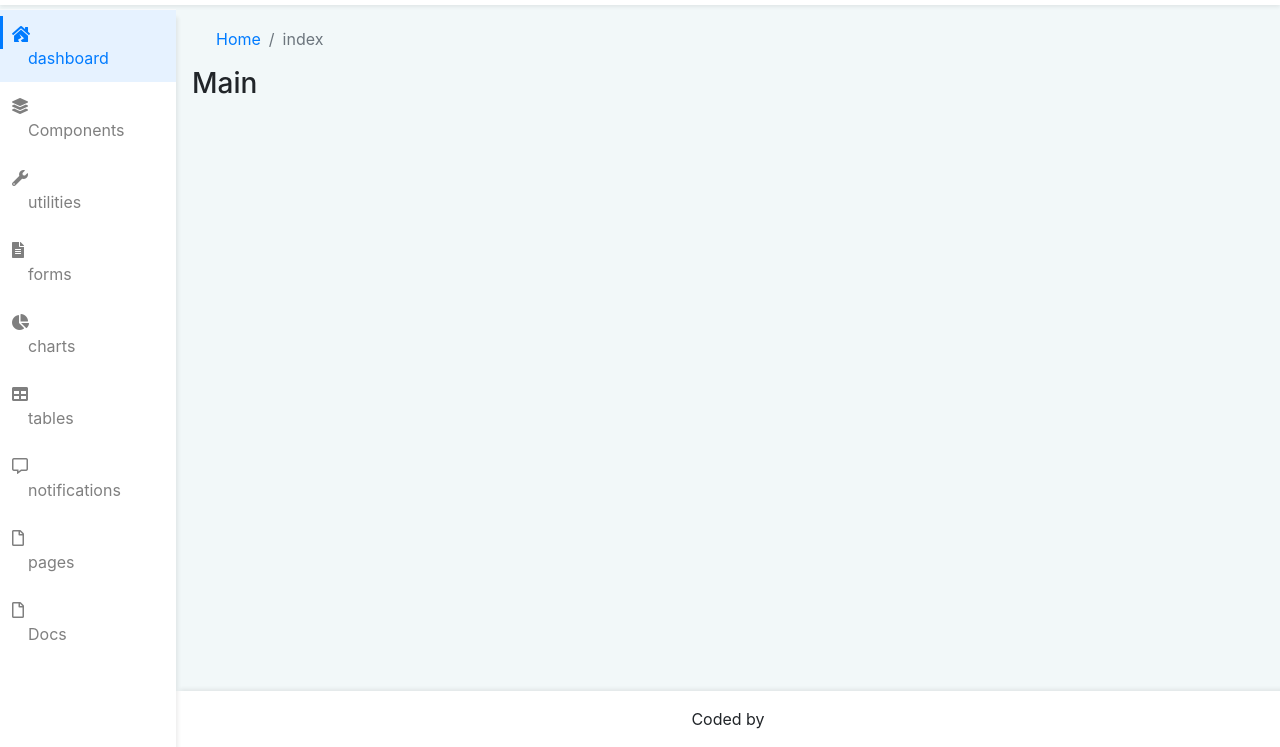
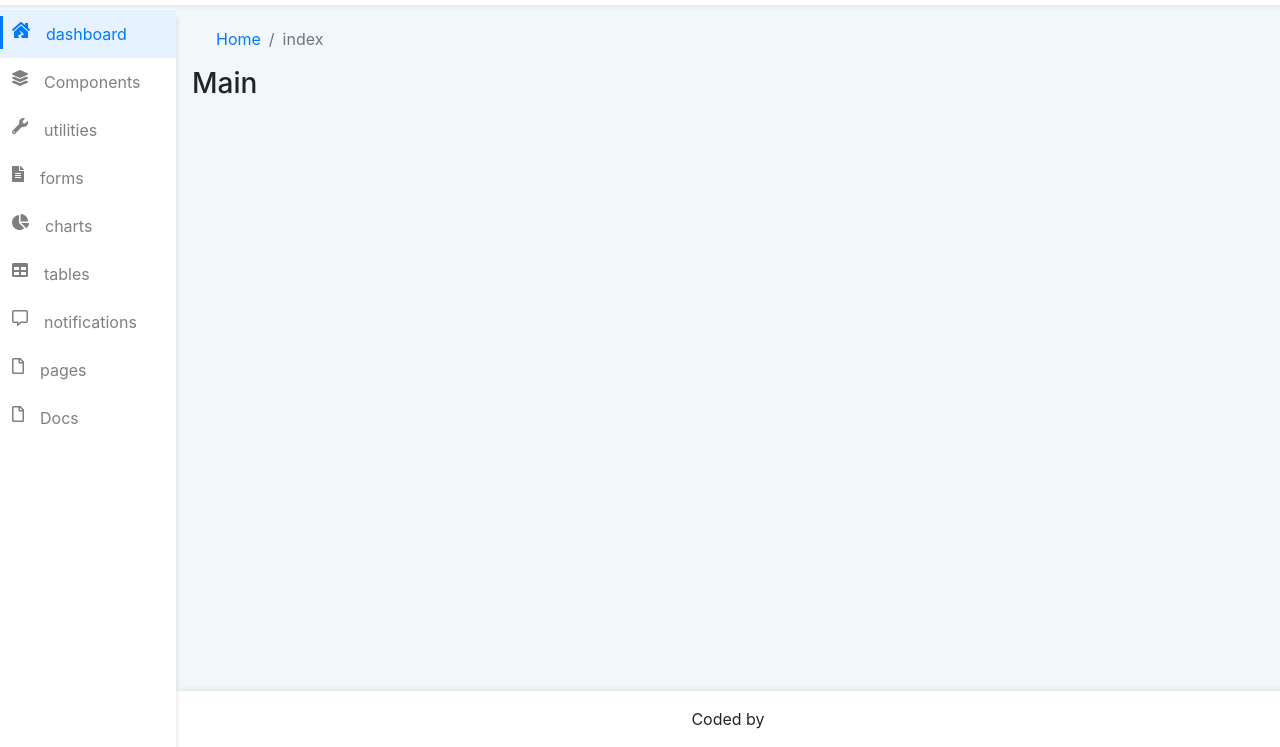
Before and after one commit to swaibat/Sassy-Admin, a plain HTML site: page index.html in a window 1280 px wide. Shown: the part 53-800 px from the top of the page. Drawn offline with Linux system fonts and the light colour scheme; a web font is replaced by a local one.

Commit message:
Setup navigation links

```diff
--- a/index.html
+++ b/index.html
@@ -25,17 +25,13 @@
             <div class="collapse navbar-collapse  order-sm-last order-lg-0 " id="navbarCollapse">
                 <ul class="d-flex flex-column  navbar-nav mr-auto sidenav bg-white" id="navAccordion">
                     <li class="nav-item p-1  active" id="hasSubItems" data-toggle="collapse" data-target="#dashboard" aria-controls="dashboard" aria-expanded="false">
-                        <a href="index.html" class="nav-link nav-link-collapse" data-toggle="tooltip" title="dashboard"><i class="fas fa-house-damage"></i>
-                            <div class="pl-3 title">dashboard</div>
-                        </a>
-                        <ul class="nav-second-level collapse " id="dashboard" data-parent="#navAccordion">
+                        <a href="index.html" class="nav-link nav-link-collapse d-flex " data-toggle="tooltip" title="dashboard"><i class="fas fa-house-damage"></i><span class="pl-3 title">dashboard</span></a>
+                        <ul class="nav-second-level rounded-bottom collapse " id="dashboard" data-parent="#navAccordion">
                         </ul>
                     </li>
                     <li class="nav-item p-1  " id="hasSubItems" data-toggle="collapse" data-target="#Components" aria-controls="Components" aria-expanded="false">
-                        <a href="#" class="nav-link nav-link-collapse" data-toggle="tooltip" title="Components"><i class="fas fa-layer-group"></i>
-                            <div class="pl-3 title">Components</div>
-                        </a>
-                        <ul class="nav-second-level collapse " id="Components" data-parent="#navAccordion">
+                        <a href="#" class="nav-link nav-link-collapse d-flex " data-toggle="tooltip" title="Components"><i class="fas fa-layer-group"></i><span class="pl-3 title">Components</span></a>
+                        <ul class="nav-second-level rounded-bottom collapse " id="Components" data-parent="#navAccordion">
                             <li><a class="nav-link " href="alerts.html"><span class="nav-link-text "><span class="nav-check"></span>alerts</span></a></li>
                             <li><a class="nav-link " href="badges.html"><span class="nav-link-text "><span class="nav-check"></span>badges</span></a></li>
                             <li><a class="nav-link " href="buttons.html"><span class="nav-link-text "><span class="nav-check"></span>buttons</span></a></li>
@@ -49,56 +45,44 @@
                         </ul>
                     </li>
                     <li class="nav-item p-1  " id="hasSubItems" data-toggle="collapse" data-target="#utilities" aria-controls="utilities" aria-expanded="false">
-                        <a href="#" class="nav-link nav-link-collapse" data-toggle="tooltip" title="utilities"><i class="fas fa-wrench"></i>
-                            <div class="pl-3 title">utilities</div>
-                        </a>
-                        <ul class="nav-second-level collapse " id="utilities" data-parent="#navAccordion">
+                        <a href="#" class="nav-link nav-link-collapse d-flex " data-toggle="tooltip" title="utilities"><i class="fas fa-wrench"></i><span class="pl-3 title">utilities</span></a>
+                        <ul class="nav-second-level rounded-bottom collapse " id="utilities" data-parent="#navAccordion">
                             <li><a class="nav-link " href="grid.html"><span class="nav-link-text "><span class="nav-check"></span>grid</span></a></li>
                             <li><a class="nav-link " href="flex-box.html"><span class="nav-link-text "><span class="nav-check"></span>flex-box</span></a></li>
                         </ul>
                     </li>
                     <li class="nav-item p-1  " id="hasSubItems" data-toggle="collapse" data-target="#forms" aria-controls="forms" aria-expanded="false">
-                        <a href="#" class="nav-link nav-link-collapse" data-toggle="tooltip" title="forms"><i class="fas fa-file-alt"></i>
-                            <div class="pl-3 title">forms</div>
-                        </a>
-                        <ul class="nav-second-level collapse " id="forms" data-parent="#navAccordion">
+                        <a href="#" class="nav-link nav-link-collapse d-flex " data-toggle="tooltip" title="forms"><i class="fas fa-file-alt"></i><span class="pl-3 title">forms</span></a>
+                        <ul class="nav-second-level rounded-bottom collapse " id="forms" data-parent="#navAccordion">
                             <li><a class="nav-link " href="basic_forms.html"><span class="nav-link-text "><span class="nav-check"></span>basic_forms</span></a></li>
                             <li><a class="nav-link " href="iconic_form.html"><span class="nav-link-text "><span class="nav-check"></span>iconic_form</span></a></li>
                             <li><a class="nav-link " href="text_editors.html"><span class="nav-link-text "><span class="nav-check"></span>text_editors</span></a></li>
                         </ul>
                     </li>
                     <li class="nav-item p-1  " id="hasSubItems" data-toggle="collapse" data-target="#charts" aria-controls="charts" aria-expanded="false">
-                        <a href="#" class="nav-link nav-link-collapse" data-toggle="tooltip" title="charts"><i class="fas fa-chart-pie"></i>
-                            <div class="pl-3 title">charts</div>
-                        </a>
-                        <ul class="nav-second-level collapse " id="charts" data-parent="#navAccordion">
+                        <a href="#" class="nav-link nav-link-collapse d-flex " data-toggle="tooltip" title="charts"><i class="fas fa-chart-pie"></i><span class="pl-3 title">charts</span></a>
+                        <ul class="nav-second-level rounded-bottom collapse " id="charts" data-parent="#navAccordion">
                             <li><a class="nav-link " href="chartjs.html"><span class="nav-link-text "><span class="nav-check"></span>chartjs</span></a></li>
                             <li><a class="nav-link " href="sparkline.html"><span class="nav-link-text "><span class="nav-check"></span>sparkline</span></a></li>
                         </ul>
                     </li>
                     <li class="nav-item p-1  " id="hasSubItems" data-toggle="collapse" data-target="#tables" aria-controls="tables" aria-expanded="false">
-                        <a href="#" class="nav-link nav-link-collapse" data-toggle="tooltip" title="tables"><i class="fas fa-table"></i>
-                            <div class="pl-3 title">tables</div>
-                        </a>
-                        <ul class="nav-second-level collapse " id="tables" data-parent="#navAccordion">
+                        <a href="#" class="nav-link nav-link-collapse d-flex " data-toggle="tooltip" title="tables"><i class="fas fa-table"></i><span class="pl-3 title">tables</span></a>
+                        <ul class="nav-second-level rounded-bottom collapse " id="tables" data-parent="#navAccordion">
                             <li><a class="nav-link " href="bootstrap_tables.html"><span class="nav-link-text "><span class="nav-check"></span>bootstrap_tables</span></a></li>
                             <li><a class="nav-link " href="data_tables.html"><span class="nav-link-text "><span class="nav-check"></span>data_tables</span></a></li>
                         </ul>
                     </li>
                     <li class="nav-item p-1  " id="hasSubItems" data-toggle="collapse" data-target="#notifications" aria-controls="notifications" aria-expanded="false">
-                        <a href="#" class="nav-link nav-link-collapse" data-toggle="tooltip" title="notifications"><i class="far fa-comment-alt"></i>
-                            <div class="pl-3 title">notifications</div>
-                        </a>
-                        <ul class="nav-second-level collapse " id="notifications" data-parent="#navAccordion">
+                        <a href="#" class="nav-link nav-link-collapse d-flex " data-toggle="tooltip" title="notifications"><i class="far fa-comment-alt"></i><span class="pl-3 title">notifications</span></a>
+                        <ul class="nav-second-level rounded-bottom collapse " id="notifications" data-parent="#navAccordion">
                             <li><a class="nav-link " href="sweet_alert.html"><span class="nav-link-text "><span class="nav-check"></span>sweet_alert</span></a></li>
                             <li><a class="nav-link " href="toastr.html"><span class="nav-link-text "><span class="nav-check"></span>toastr</span></a></li>
                         </ul>
                     </li>
                     <li class="nav-item p-1  " id="hasSubItems" data-toggle="collapse" data-target="#pages" aria-controls="pages" aria-expanded="false">
-                        <a href="#" class="nav-link nav-link-collapse" data-toggle="tooltip" title="pages"><i class="far fa-file"></i>
-                            <div class="pl-3 title">pages</div>
-                        </a>
-                        <ul class="nav-second-level collapse " id="pages" data-parent="#navAccordion">
+                        <a href="#" class="nav-link nav-link-collapse d-flex " data-toggle="tooltip" title="pages"><i class="far fa-file"></i><span class="pl-3 title">pages</span></a>
+                        <ul class="nav-second-level rounded-bottom collapse " id="pages" data-parent="#navAccordion">
                             <li><a class="nav-link " href="contact.html"><span class="nav-link-text "><span class="nav-check"></span>contact</span></a></li>
                             <li><a class="nav-link " href="faq.html"><span class="nav-link-text "><span class="nav-check"></span>faq</span></a></li>
                             <li><a class="nav-link " href="login.html"><span class="nav-link-text "><span class="nav-check"></span>login</span></a></li>
@@ -106,10 +90,8 @@
                         </ul>
                     </li>
                     <li class="nav-item p-1  " id="hasSubItems" data-toggle="collapse" data-target="#Docs" aria-controls="Docs" aria-expanded="false">
-                        <a href="docs.html" class="nav-link nav-link-collapse" data-toggle="tooltip" title="Docs"><i class="far fa-file"></i>
-                            <div class="pl-3 title">Docs</div>
-                        </a>
-                        <ul class="nav-second-level collapse " id="Docs" data-parent="#navAccordion">
+                        <a href="docs.html" class="nav-link nav-link-collapse d-flex " data-toggle="tooltip" title="Docs"><i class="far fa-file"></i><span class="pl-3 title">Docs</span></a>
+                        <ul class="nav-second-level rounded-bottom collapse " id="Docs" data-parent="#navAccordion">
                         </ul>
                     </li>
                 </ul>
```
Also changed, not shown: assets/css/style.min.css.
